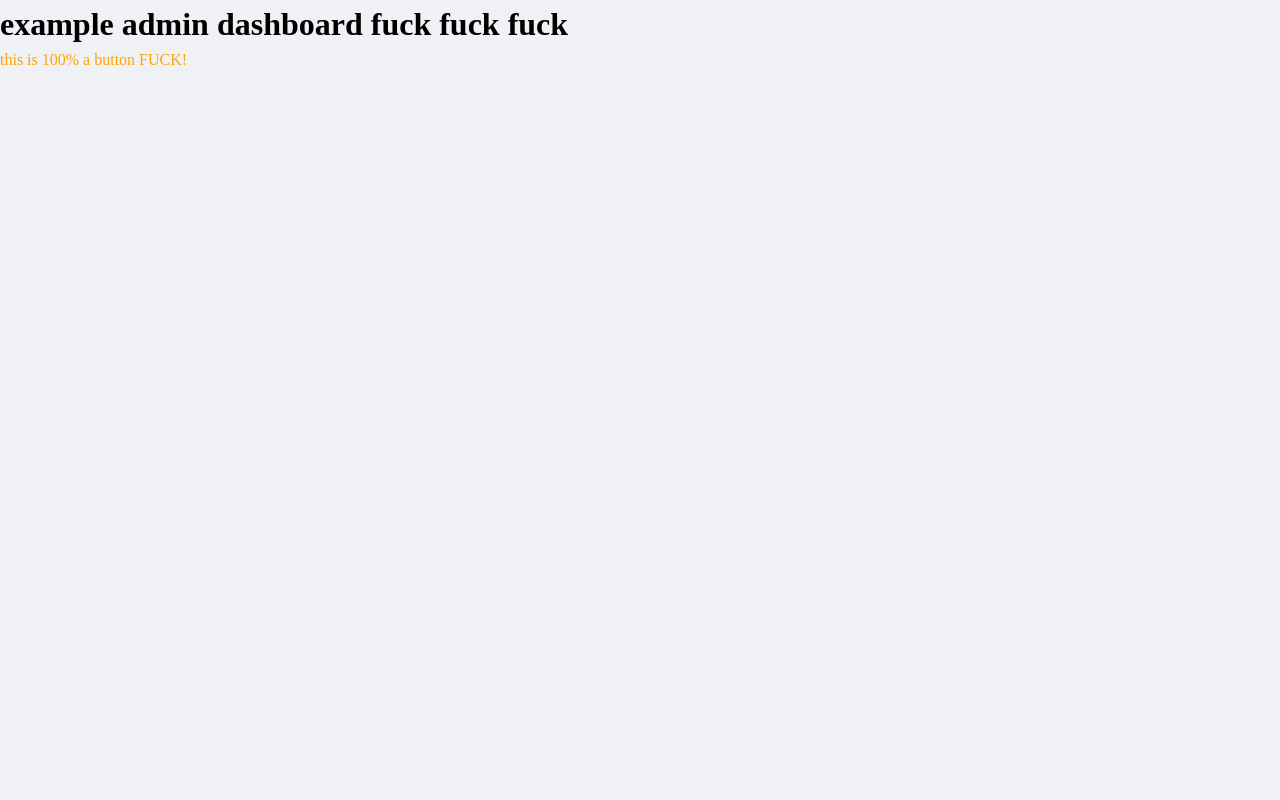
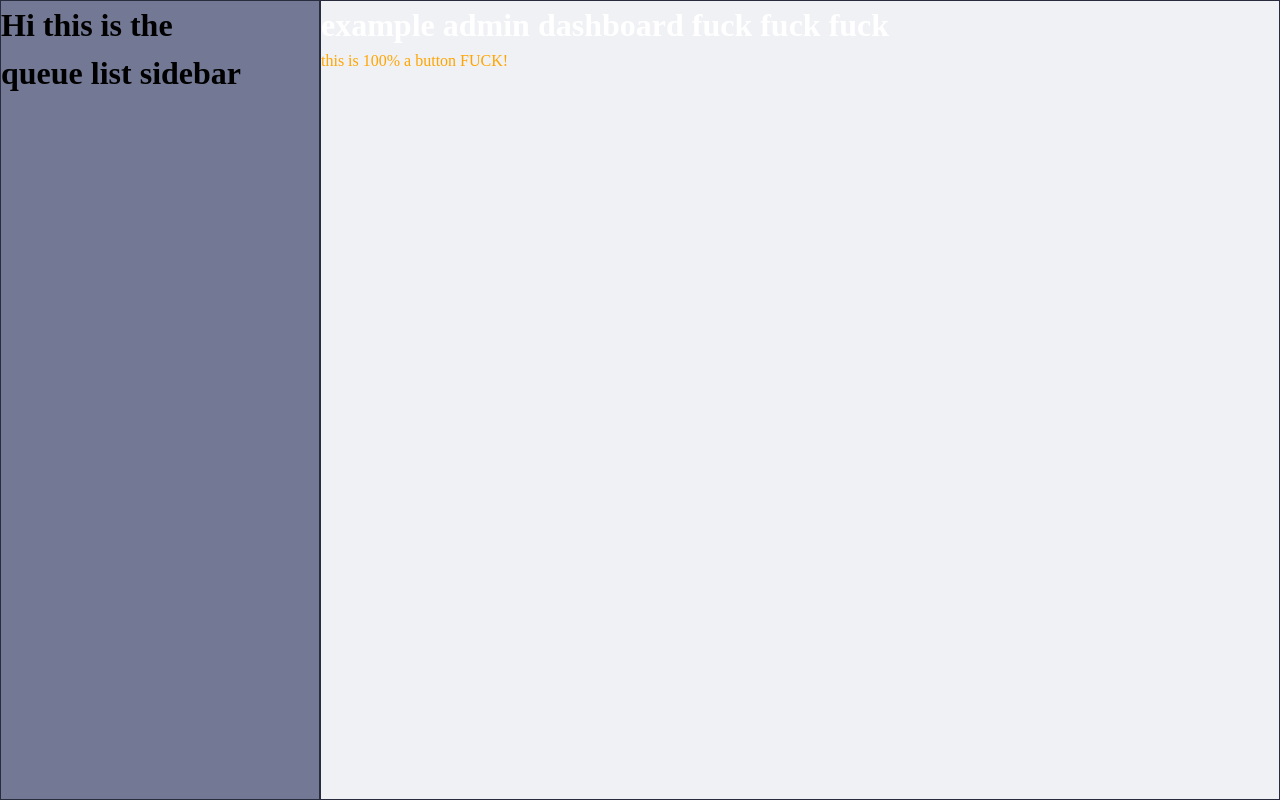
Before and after one commit to sebvu/COSC-4353-F26-Group-1, a Next.js app: page /admin-dashboard in a window 1280 px wide. Built offline with nearby package versions, Linux system fonts and the light colour scheme.

Commit message:
Make format for admin dashboard
Splits the screen into a queue list to click on
and a queue viewer on the righthand side.

```diff
--- a/app/admin-dashboard/page.tsx
+++ b/app/admin-dashboard/page.tsx
@@ -3,9 +3,14 @@ import styles from "@/app/ui/admin-dashboard/admin-dashboard.module.css";
 export default function Page() {
   return (
     // must always return a root!
-    <div>
-      <h1>example admin dashboard fuck fuck fuck</h1>
-      <p className={styles.text}>this is 100% a button FUCK!</p>
+    <div className={styles.main}>
+      <div className={styles.queueList}>
+        <h1>Hi this is the queue list sidebar</h1>
+      </div>
+      <div className={styles.mainContent}>
+        <h1>example admin dashboard fuck fuck fuck</h1>
+        <p className={styles.text}>this is 100% a button FUCK!</p>
+      </div>
     </div>
   );
 }
--- a/app/ui/admin-dashboard/admin-dashboard.module.css
+++ b/app/ui/admin-dashboard/admin-dashboard.module.css
@@ -1,3 +1,29 @@
+body {
+  padding: 0;
+}
+
+.main {
+  display: flex;
+  flex-direction: row;
+  min-height: 100vh;
+}
+
+.main div {
+  border: 1px rgb(41, 44, 60) solid;
+  width: 100%;
+}
+
+.mainContent {
+  flex: 1;
+  color: white;
+}
+
+.queueList {
+  background-color: rgb(115, 121, 148);
+  flex: 0 0 20%;
+  min-width: 20em;
+}
+
 .text {
   /* example color styling */
   color: orange;
```
